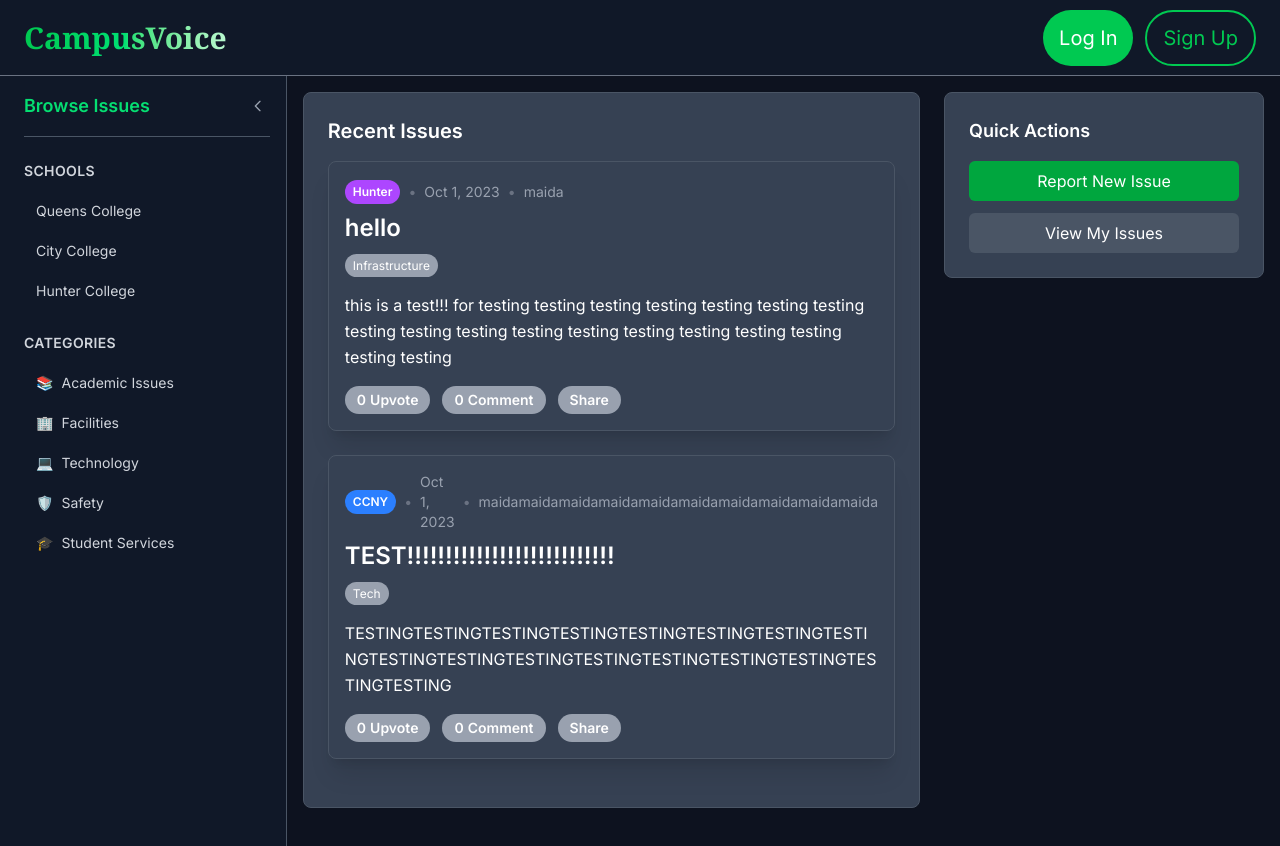
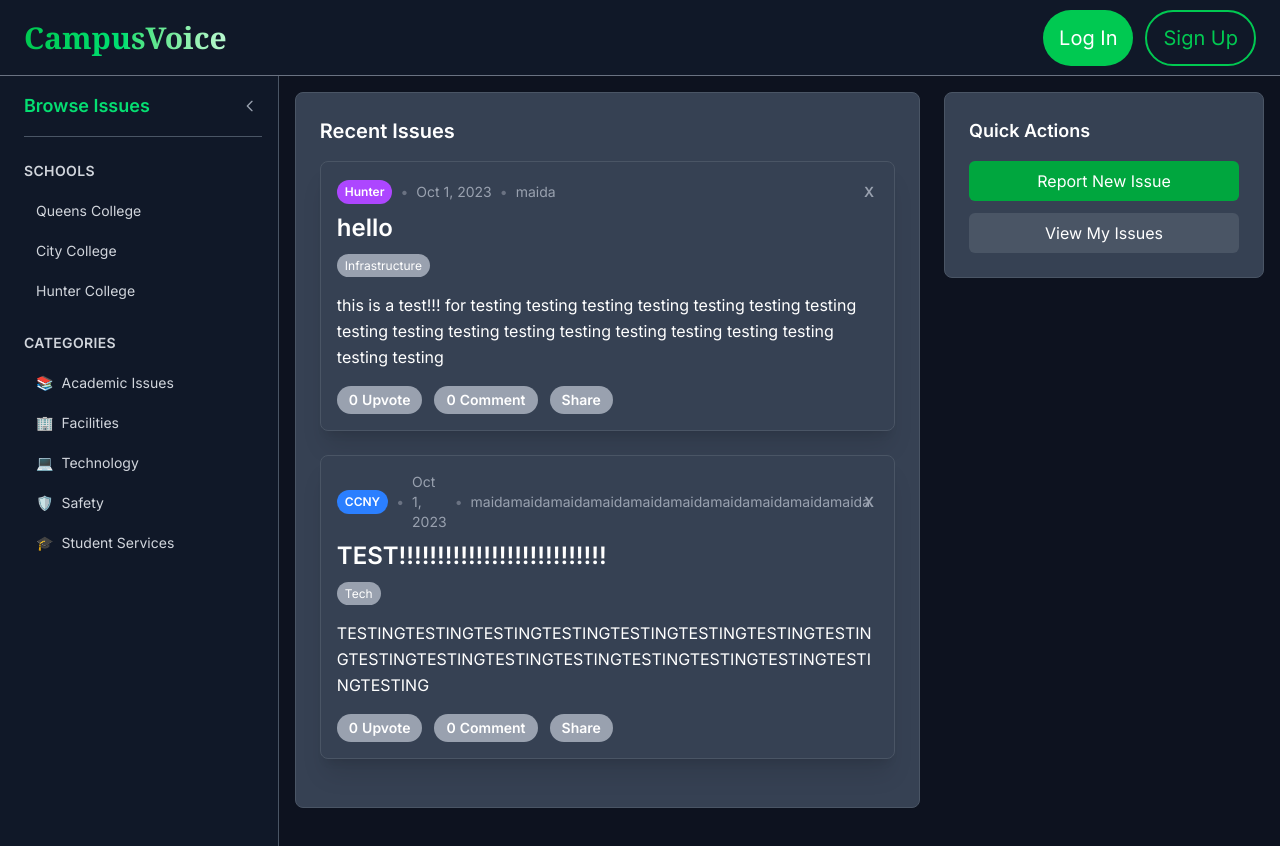
Before and after one commit to HashirAligb/campusvoice, a React (Vite) app: page /Home in a window 1280 px wide. Shown: the top 846 px of the page. Built offline with nearby package versions, Linux system fonts and the light colour scheme; no server answers.

Commit message:
added delete to Issues

```diff
--- a/src/components/IssueCard.tsx
+++ b/src/components/IssueCard.tsx
@@ -1,7 +1,25 @@
 // ADD MORE ISSUES
 export type IssueCategory = "Tech" | "Infrastructure" | "Academics" | "Other";
-// ADD COLLEGES LATER
-export type College = "CCNY" | "Hunter" | "Queens";
+export type College =
+   | "CCNY"
+   | "Hunter"
+   | "Queens"
+   | "Baruch"
+   | "Graduate Center"
+   | "Guttman"
+   | "John Jay"
+   | "Macaulay"
+   | "BMCC"
+   | "Hostos"
+   | "Lehman"
+   | "Brooklyn"
+   | "City Tech"
+   | "Kingsborough"
+   | "Medgar Evers"
+   | "CIS"
+   | "LaGuardia"
+   | "Queensborough"
+   | "York";
 
 export interface IssueCardProps {
    id: string;
@@ -14,11 +32,12 @@ export interface IssueCardProps {
    username: string;
    upvotes: number;
    commentsCount: number;
+   onDelete?: (id: string) => void;
    // isBookmarked: boolean;
 }
 
-// change the header of function to fit other components
 const IssueCard: React.FC<IssueCardProps> = ({
+   id,
    title,
    description,
    category,
@@ -28,8 +47,8 @@ const IssueCard: React.FC<IssueCardProps> = ({
    username,
    upvotes,
    commentsCount,
+   onDelete,
 }) => {
-   // come back to this because lets do it down to the minutes
    const formattedDate = new Date(dateUploaded).toLocaleDateString("en-US", {
       month: "short",
       day: "numeric",
@@ -37,6 +56,7 @@ const IssueCard: React.FC<IssueCardProps> = ({
    });
 
    const collegeColor = (college: string): string => {
+      // add more colors later
       switch (college) {
          case "CCNY":
             return "bg-blue-500";
@@ -49,12 +69,18 @@ const IssueCard: React.FC<IssueCardProps> = ({
       }
    };
 
+   const handleDelete = (e: React.MouseEvent) => {
+      e.stopPropagation();
+      if (onDelete) {
+         onDelete(id);
+      }
+   };
+
    return (
-      // <article className="border border-gray-300 rounded-lg shadow-md p-4 mb-6 hover:shadow-lg transition-shadow duration-300">
-      <article className="bg-gray-700 border border-gray-600 rounded-lg shadow-xl p-4 mb-6 hover:shadow-2xl transition-shadow duration-300 text-white">
+      <article className='bg-gray-700 border border-gray-600 rounded-lg shadow-xl p-4 mb-6 hover:shadow-2xl transition-shadow duration-300 text-white relative'>
          {/* Header: College, Date, Username, Title, Category */}
-         <header className="mb-4">
-            <div className="header-left mb-2 text-sm text-gray-400 inline-flex items-center space-x-2">
+         <header className='mb-4'>
+            <div className='header-left mb-2 text-sm text-gray-400 inline-flex items-center space-x-2'>
                <span
                   className={`rounded-full ${collegeColor(
                      college
@@ -62,29 +88,37 @@ const IssueCard: React.FC<IssueCardProps> = ({
                >
                   {college}
                </span>
-               <span className="text-gray-500">•</span>
-               <span className="">{formattedDate}</span>
-               <span className="text-gray-500">•</span>
-               <p className="font-thin">{username}</p>
+               <span className='text-gray-500'>•</span>
+               <span className=''>{formattedDate}</span>
+               <span className='text-gray-500'>•</span>
+               <p className='font-thin'>{username}</p>
+               {onDelete && (
+                  <button
+                     onClick={handleDelete}
+                     className='text-white-500 hover:text-gray-500 text-sm float-right ml-4 cursor-pointer right-5 absolute font-bold'
+                  >
+                     X
+                  </button>
+               )}
             </div>
             <div>
-               <h2 className="font-extrabold text-2xl mb-2">{title}</h2>
-               <span className="rounded-full bg-gray-400 px-2 py-1 font-medium text-xs">
+               <h2 className='font-extrabold text-2xl mb-2'>{title}</h2>
+               <span className='rounded-full bg-gray-400 px-2 py-1 font-medium text-xs'>
                   {category}
                </span>
             </div>
          </header>
 
          {/* post contents */}
-         <div className="text-white">
+         <div className='text-white'>
             {image && (
                <img
                   src={image}
-                  alt="Issue"
-                  className="max-h-96 w-full object-cover rounded-md mb-4"
+                  alt='Issue'
+                  className='max-h-96 w-full object-cover rounded-md mb-4'
                />
             )}
-            <p className="text-base mb-4 leading-relaxed wrap-anywhere">
+            <p className='text-base mb-4 leading-relaxed wrap-anywhere'>
                {description}
             </p>
          </div>
@@ -92,14 +126,14 @@ const IssueCard: React.FC<IssueCardProps> = ({
          {/* footer
          future improvements: change buttons to svg icons
          */}
-         <footer className="text-sm flex space-x-3">
-            <button className="rounded-full bg-gray-400 font-semibold px-3 py-1 inline-flex items-center hover:bg-gray-500 transition-colors">
-               <span className="mr-1">{upvotes}</span> Upvote
+         <footer className='text-sm flex space-x-3'>
+            <button className='rounded-full bg-gray-400 font-semibold px-3 py-1 inline-flex items-center hover:bg-gray-500 transition-colors cursor-pointer'>
+               <span className='mr-1'>{upvotes}</span> Upvote
             </button>
-            <button className="rounded-full bg-gray-400 font-semibold px-3 py-1 inline-flex items-center hover:bg-gray-500 transition-colors">
-               <span className="mr-1">{commentsCount}</span> Comment
+            <button className='rounded-full bg-gray-400 font-semibold px-3 py-1 inline-flex items-center hover:bg-gray-500 transition-colors cursor-pointer'>
+               <span className='mr-1'>{commentsCount}</span> Comment
             </button>
-            <button className="rounded-full bg-gray-400 font-semibold px-3 py-1 inline-flex items-center hover:bg-gray-500 transition-colors">
+            <button className='rounded-full bg-gray-400 font-semibold px-3 py-1 inline-flex items-center hover:bg-gray-500 transition-colors cursor-pointer'>
                Share
             </button>
          </footer>
--- a/src/components/IssueList.tsx
+++ b/src/components/IssueList.tsx
@@ -2,14 +2,13 @@ import React, { useState } from "react";
 import IssueCard from "./IssueCard";
 import type { IssueCardProps, College, IssueCategory } from "./IssueCard";
 
-type issue = IssueCardProps;
 type FilterOption = IssueCategory | "All";
 type CollegeFilterOption = College | "All";
 
 // future updates: deleting issues, editing issues
 interface IssueListProps {
    issues: IssueCardProps[];
-   // onDeleteIssue?: (issue: IssueCardProps) => void;
+   onDeleteIssue?: (id: string) => void;
 }
 
 // when user is logged in, set college to their college
@@ -17,7 +16,7 @@ const IssueList: React.FC<IssueListProps> = ({
    issues,
    // filterByCollege = "All",
    // filterByCategory = "All"
-   // onDeleteIssue,
+   onDeleteIssue,
 }) => {
    const [filterCategory, setFilterCategory] = useState<FilterOption>("All");
    const [filterCollege, setFilterCollege] =
@@ -48,17 +47,17 @@ const IssueList: React.FC<IssueListProps> = ({
    // };
 
    return (
-      <div className="bg-gray-700 p-6 rounded-lg border border-gray-600 w-full">
-         <h2 className="text-xl font-semibold text-white mb-4">
+      <div className='bg-gray-700 p-6 rounded-lg border border-gray-600 w-full'>
+         <h2 className='text-xl font-semibold text-white mb-4'>
             Recent Issues
          </h2>
 
          {filteredIssues().length === 0 ? (
-            <p className="text-gray-400">No issues found.</p>
+            <p className='text-gray-400'>No issues found.</p>
          ) : (
             // UPDATED
             filteredIssues().map((issue) => (
-               <IssueCard key={issue.id} {...issue} />
+               <IssueCard key={issue.id} {...issue} onDelete={onDeleteIssue} />
             ))
          )}
       </div>
--- a/src/pages/Home/Home.tsx
+++ b/src/pages/Home/Home.tsx
@@ -34,6 +34,10 @@ export default function Home() {
       },
    ]);
 
+   const handleDeleteIssue = (id: string): void => {
+      setIssues((prevIssues) => prevIssues.filter((issue) => issue.id !== id));
+   };
+
    return (
       <div className='min-h-screen bg-[#0D121F]'>
          <Navbar />
@@ -49,7 +53,10 @@ export default function Home() {
             </div>
             <div className='flex-1 flex items-start gap-6 px-4 py-4 max-w-5xl'>
                <div className='flex-1 max-w-2xl'>
-                  <IssueList issues={issues}></IssueList>
+                  <IssueList
+                     issues={issues}
+                     onDeleteIssue={handleDeleteIssue}
+                  ></IssueList>
                </div>
                <div className='w-80 sticky top-4'>
                   <div className='bg-gray-700 p-6 rounded-lg border border-gray-600'>
```
